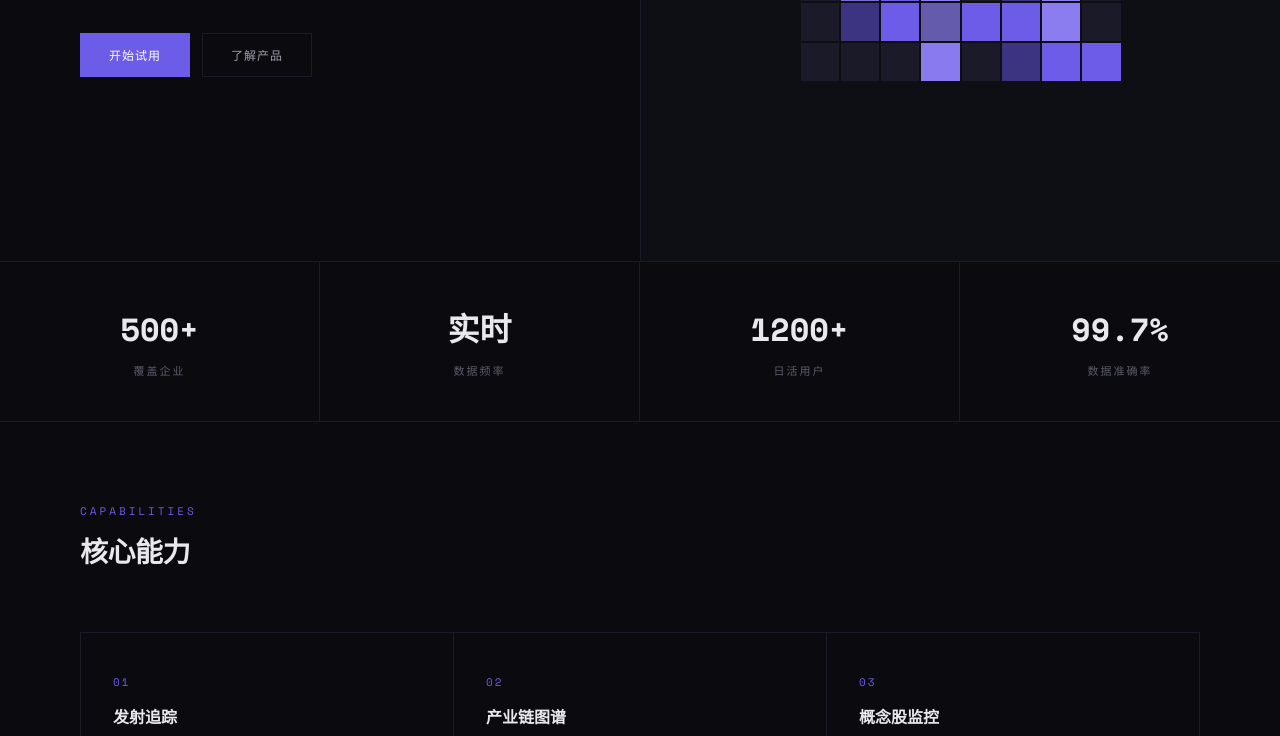
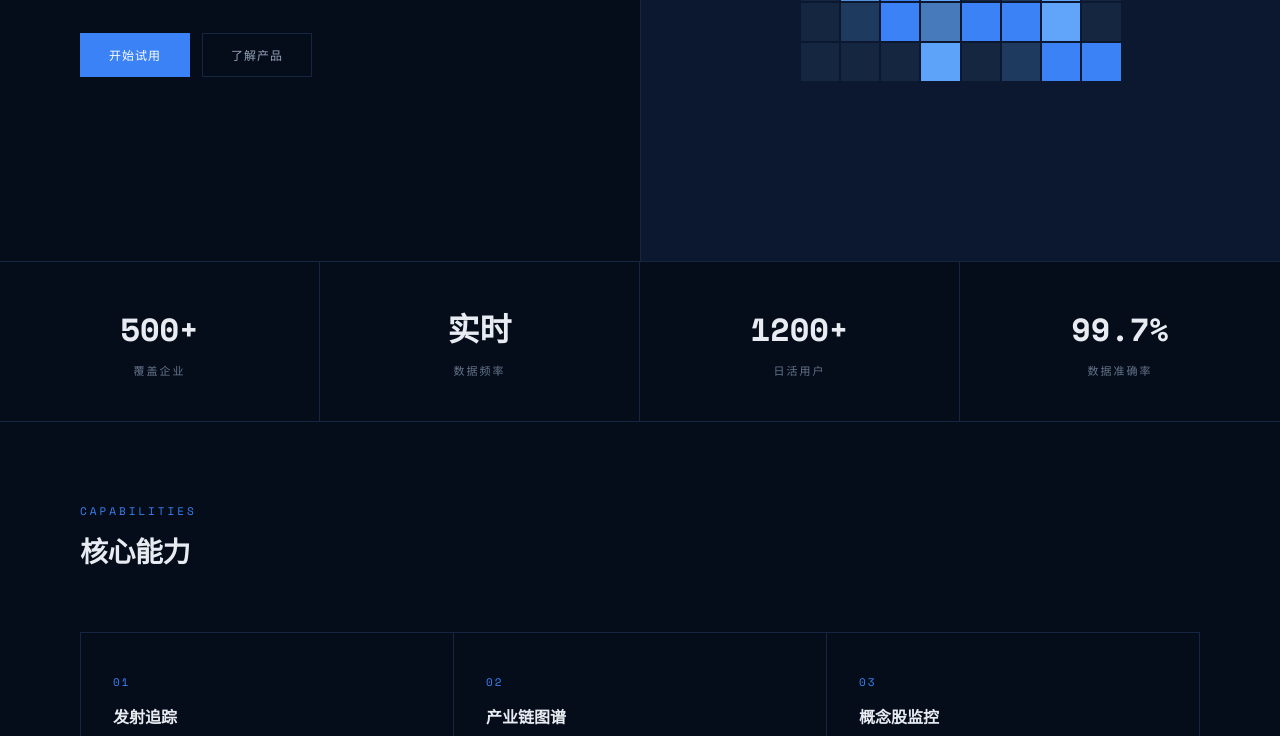
Before and after one commit to yueying12345678-sudo/my-first-web, a plain HTML site: page index.html in a window 1280 px wide. Shown: the part 486-1222 px from the top of the page. Drawn offline with nearby package versions, Linux system fonts and the light colour scheme.

Commit message:
Switch color scheme from purple to navy blue

```diff
--- a/index.html
+++ b/index.html
@@ -9,14 +9,14 @@
   <link href="https://fonts.googleapis.com/css2?family=Space+Mono:wght@400;700&family=Work+Sans:wght@400;500;600&display=swap" rel="stylesheet">
   <style>
     :root {
-      --bg: #0a0a0f;
-      --surface: #0e0e15;
-      --border: #1a1a28;
-      --text: #9e9eaa;
-      --text-dim: #5c5c6a;
-      --text-bright: #e8e8ed;
-      --accent: #6c5ce7;
-      --accent-glow: rgba(108,92,231,0.12);
+      --bg: #060d1a;
+      --surface: #0b1830;
+      --border: #152640;
+      --text: #94a3b8;
+      --text-dim: #64748b;
+      --text-bright: #e8ecf2;
+      --accent: #3b82f6;
+      --accent-glow: rgba(59,130,246,0.12);
       --font-mono: 'Space Mono', monospace;
       --font-sans: 'Work Sans', system-ui, sans-serif;
     }
@@ -37,7 +37,7 @@
       justify-content: space-between;
       align-items: center;
       padding: 18px 48px;
-      background: rgba(10,10,15,0.92);
+      background: rgba(6,13,26,0.92);
       border-bottom: 1px solid var(--border);
       position: sticky;
       top: 0;
@@ -134,8 +134,8 @@
       color: #fff;
     }
     .btn-primary:hover {
-      background: #7c6ef0;
-      border-color: #7c6ef0;
+      background: #60a5fa;
+      border-color: #60a5fa;
     }
     .btn-outline:hover {
       border-color: var(--accent);
@@ -166,8 +166,8 @@
       transition: background 1.5s ease;
     }
     .hero-grid .dot.lit { background: var(--accent); }
-    .hero-grid .dot.lit-bright { background: #8b7cf0; }
-    .hero-grid .dot.lit-dim { background: #3c3480; }
+    .hero-grid .dot.lit-bright { background: #60a5fa; }
+    .hero-grid .dot.lit-dim { background: #1e3a5f; }
 
     .stats {
       display: grid;
@@ -324,7 +324,7 @@
       display: none;
       position: fixed;
       inset: 0;
-      background: rgba(4,4,10,0.88);
+      background: rgba(2,4,12,0.88);
       z-index: 200;
       align-items: center;
       justify-content: center;
```
